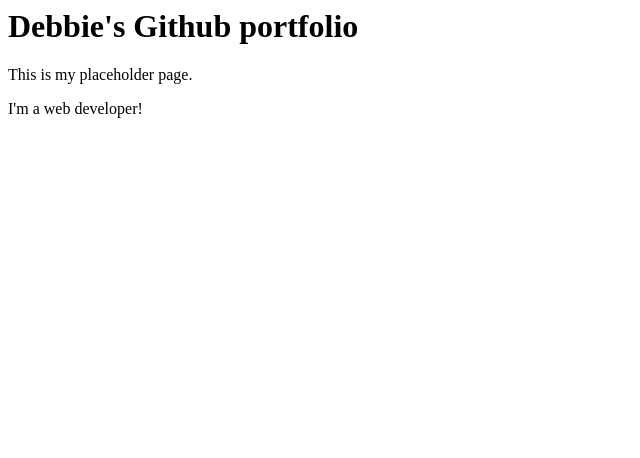
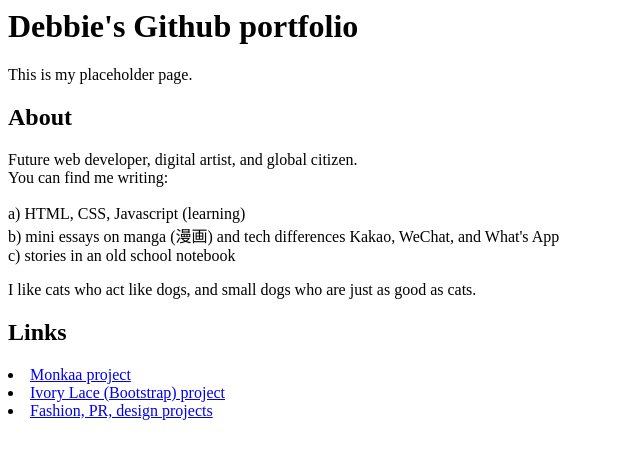
Before and after one commit to dfoong/dfoong.github.io, a plain HTML site: page index.html in a window 1280 px wide. Shown: the whole page, without its empty margins (0-640 px from the left). Drawn offline with Linux system fonts and the light colour scheme.

Commit message:
updated with about and links

```diff
--- a/index.html
+++ b/index.html
@@ -1,14 +1,37 @@
-<html>
+<html lang ="en">
   <head>
     <title>Debbie's Github portfolio</title>
+    <meta charset="UTF-8">
   </head>
   <body>
     <h1>Debbie's Github portfolio</h1>
     <p>
      This is my placeholder page.
     </p>
+    <h2>
+      About
+    </h2>
 <p>
-  I'm a web developer!
+Future web developer, digital artist, and global citizen.<br>
+You can find me writing:<br><br>
+  a) HTML, CSS, Javascript (learning)<br>
+  b) mini essays on manga (漫画) and tech differences Kakao, WeChat, and What's App<br>
+  c) stories in an old school notebook<br>
     </p>
+<p>
+  I like cats who act like dogs, and small dogs who are just as good as cats.
+    </p>
+    <h2>
+      Links
+    </h2>
+    <li>
+    <a href="https://dfoong.github.io/wats1010-embedded-media/">Monkaa project</a>
+    </li>
+     <li>
+    <a href="https://dfoong.github.io/wats3010-intro-to-bootstrap/">Ivory Lace (Bootstrap) project</a>
+    </li>
+    <li>
+    <a href="http://dfoong.portfoliobox.net/">Fashion, PR, design projects</a>
+    </li>
   </body>
 </html>
```
